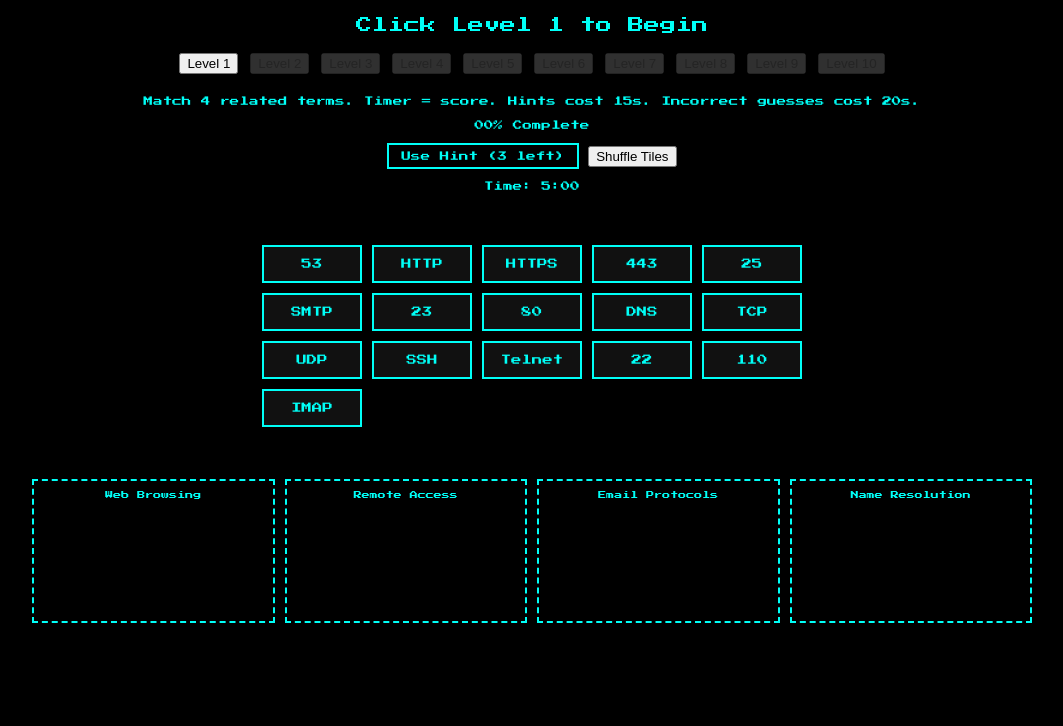
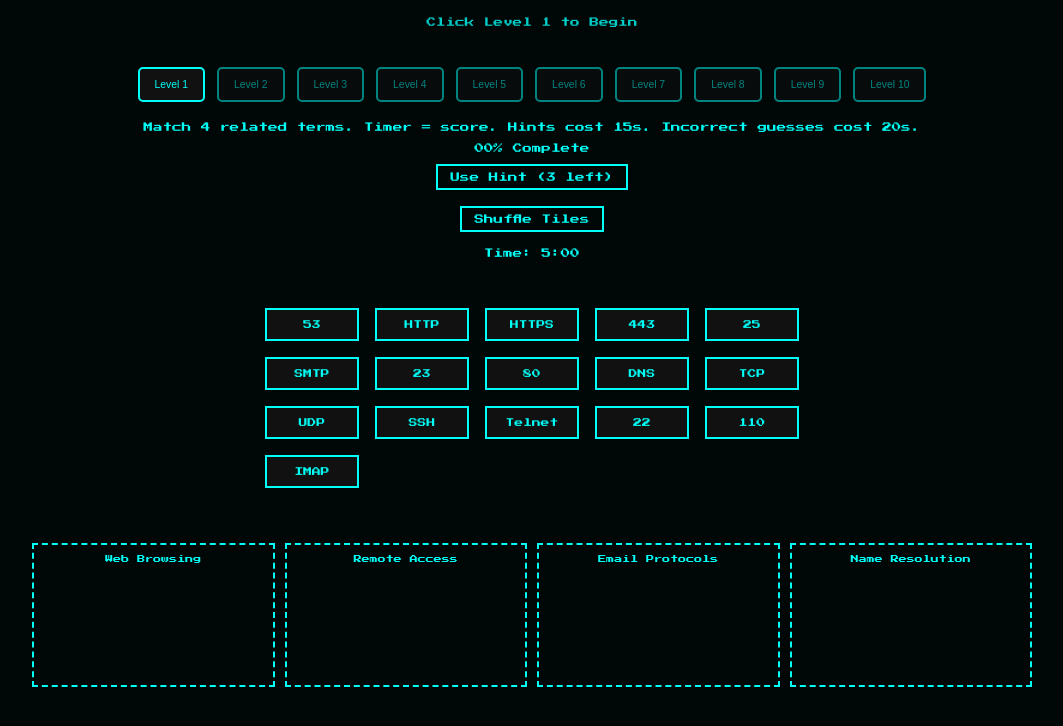
Before and after one commit to reidnetworkinstructor/MDR, a plain HTML site: page index.html in a window 1280 px wide. Both pictures are taken after a click on the button "Level 1". Shown: the part 60-786 px from the top of the page, without its empty margins (108-1171 px from the left). Drawn offline with Linux system fonts and the light colour scheme.

Commit message:
Update style.css

```diff
--- a/style.css
+++ b/style.css
@@ -1,4 +1,4 @@
-/* style.css - Phase 2 Visual Polish */
+/* style.css — Updated to Fix Duplicated UI + Shrink Long Words */
 
 body {
   background-color: #000;
@@ -12,18 +12,41 @@ body {
   position: relative;
   opacity: 0;
   animation: fadeInBody 1s ease-in forwards;
+  overflow-x: hidden;
+}
+
+body::after {
+  content: "";
+  position: absolute;
+  top: 0;
+  left: 0;
+  width: 100vw;
+  height: 100vh;
+  background: repeating-linear-gradient(
+    to bottom,
+    rgba(0, 255, 255, 0.05) 1px,
+    transparent 3px
+  );
+  z-index: -1;
+  pointer-events: none;
+  mix-blend-mode: overlay;
+  animation: crtLines 0.25s infinite linear;
 }
 
 @keyframes fadeInBody {
-  to {
-    opacity: 1;
-  }
+  to { opacity: 1; }
+}
+
+@keyframes crtLines {
+  0% { background-position-y: 0; }
+  100% { background-position-y: 4px; }
 }
 
 h1 {
   font-size: 1.4rem;
   text-align: center;
   margin-bottom: 20px;
+  z-index: 1;
 }
 
 #boot-screen {
@@ -32,20 +55,36 @@ h1 {
   text-align: center;
   margin: 40px 0;
   color: #00fff7;
+  z-index: 1;
+}
+
+#intro-message {
+  font-size: 0.6rem;
+  color: #00fff7cc;
+  text-align: center;
+  margin-bottom: 20px;
+  z-index: 1;
 }
 
 #ui-panel {
-  text-align: center;
+  display: flex;
+  flex-direction: column;
+  align-items: center;
+  justify-content: center;
+  gap: 6px;
+  margin-bottom: 15px;
   font-size: 0.6rem;
-  margin-bottom: 20px;
-  line-height: 1.5;
+  z-index: 1;
 }
 
-#status-bar, #timer {
-  margin-top: 10px;
+#status-bar,
+#timer {
+  margin-top: 5px;
+  text-align: center;
 }
 
-#hint-btn {
+#hint-btn,
+#shuffle-btn {
   background: transparent;
   color: #00fff7;
   border: 2px solid #00fff7;
@@ -53,10 +92,11 @@ h1 {
   font-family: inherit;
   font-size: 0.6rem;
   cursor: pointer;
-  margin-top: 10px;
+  margin: 5px;
 }
 
-#level-select, #game-screen {
+#level-select,
+#game-screen {
   width: 100%;
   max-width: 1000px;
   display: flex;
@@ -64,6 +104,7 @@ h1 {
   justify-content: center;
   gap: 12px;
   margin-top: 20px;
+  z-index: 1;
 }
 
 #boxes {
@@ -75,50 +116,43 @@ h1 {
   gap: 10px;
   margin-top: 20px;
   flex-shrink: 0;
+  z-index: 1;
 }
 
-.crt::before {
-  content: "";
-  position: absolute;
-  top: 0;
-  left: 0;
-  width: 100vw;
-  height: 100vh;
-  background: repeating-linear-gradient(
-    to bottom,
-    rgba(0, 255, 255, 0.05),
-    rgba(0, 255, 255, 0.05) 1px,
-    transparent 1px,
-    transparent 2px
-  );
-  pointer-events: none;
-  z-index: 9999;
-  mix-blend-mode: overlay;
-  animation: flicker 0.15s infinite;
+.box-label {
+  font-size: 0.5rem;
+  color: #00fff7;
+  margin-bottom: 5px;
+  text-align: center;
+  word-break: break-word;
 }
 
-@keyframes flicker {
-  0%, 100% { opacity: 0.9; }
-  50% { opacity: 0.85; }
-}
-
-button:disabled {
-  opacity: 0.5;
-  cursor: not-allowed;
+.drop-box {
+  flex: 1;
+  display: flex;
+  flex-direction: column;
+  align-items: center;
+  min-height: 120px;
+  border: 2px dashed #00fff7;
+  padding: 10px;
+  transition: background-color 0.3s ease;
 }
 
 .tile {
   background-color: #111;
   border: 2px solid #00fff7;
   color: #00fff7;
-  padding: 12px;
-  font-size: 0.65rem;
+  padding: 10px 8px;
+  font-size: 0.55rem;
   text-align: center;
   cursor: pointer;
   transition: all 0.2s ease, transform 0.3s ease;
   user-select: none;
   font-weight: normal;
+  margin: 3px;
   animation: fadeInTile 0.6s ease-in-out both;
+  max-width: 90px;
+  word-break: break-word;
 }
 
 @keyframes fadeInTile {
@@ -139,6 +173,16 @@ button:disabled {
   z-index: 2;
 }
 
+.tile.locked {
+  background-color: #003333;
+  color: #00fff7;
+  border: 2px solid #00fff7;
+  font-weight: normal;
+  cursor: default;
+  box-shadow: none;
+  transform: none;
+}
+
 .tile.wrong {
   animation: flashRed 0.3s ease-in-out;
 }
@@ -148,40 +192,31 @@ button:disabled {
   100% { background-color: #111; color: #00fff7; }
 }
 
-.tile.locked {
-  background-color: #003333;
+.level-btn {
+  background-color: #111;
+  border: 2px solid #00fff7;
   color: #00fff7;
-  border: 2px solid #00fff7;
-  font-weight: normal;
-  cursor: default;
-  box-shadow: none;
-  transform: none;
-  transition: all 0.5s ease;
+  padding: 10px 15px;
+  font-size: 0.65rem;
+  border-radius: 5px;
+  cursor: pointer;
+  transition: all 0.3s ease;
+  z-index: 1;
 }
 
-.tile.locked:hover {
+.level-btn:hover {
+  animation: pulse 1s infinite;
   background-color: #003333;
+  transform: scale(1.1);
 }
 
-.drop-box {
-  flex: 1;
-  display: flex;
-  flex-direction: column;
-  align-items: center;
-  min-height: 120px;
-  border: 2px dashed #00fff7;
-  padding: 10px;
-  animation: fadeInBox 0.5s ease-in both;
+@keyframes pulse {
+  0% { box-shadow: 0 0 4px #00fff7; }
+  50% { box-shadow: 0 0 12px #00fff7; }
+  100% { box-shadow: 0 0 4px #00fff7; }
 }
 
-@keyframes fadeInBox {
-  from { opacity: 0; transform: translateY(20px); }
-  to { opacity: 1; transform: translateY(0); }
+button:disabled {
+  opacity: 0.5;
+  cursor: not-allowed;
 }
-
-.box-label {
-  font-size: 0.5rem;
-  color: #00fff7;
-  margin-bottom: 5px;
-  text-align: center;
-}
```
